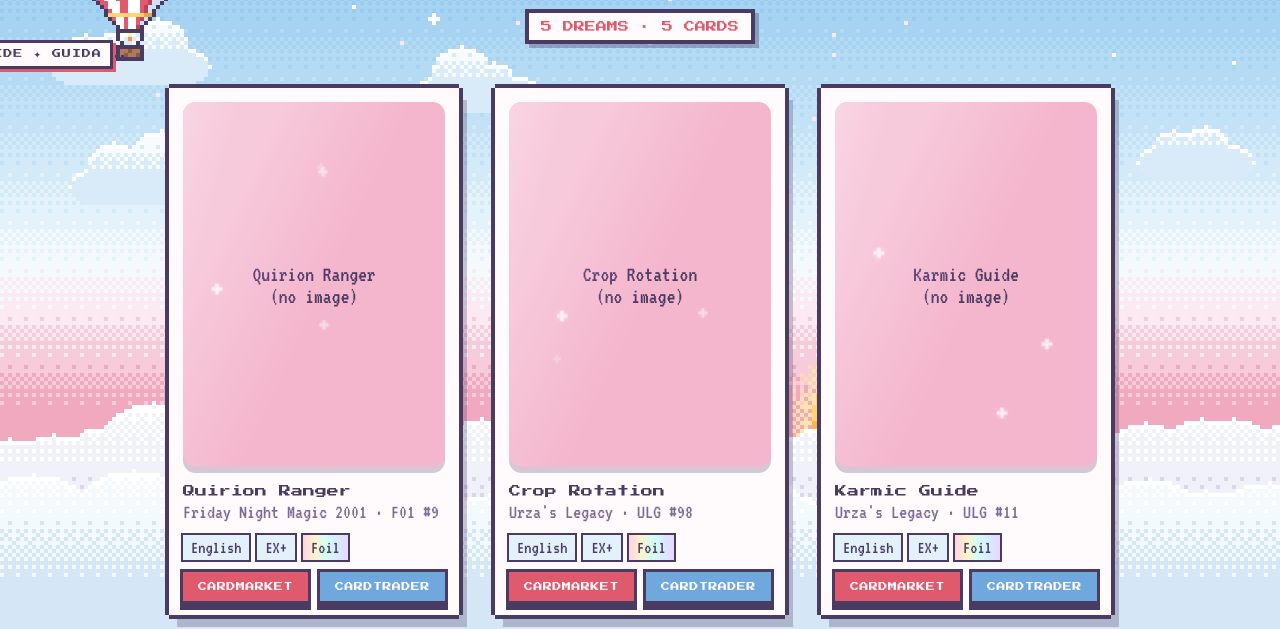
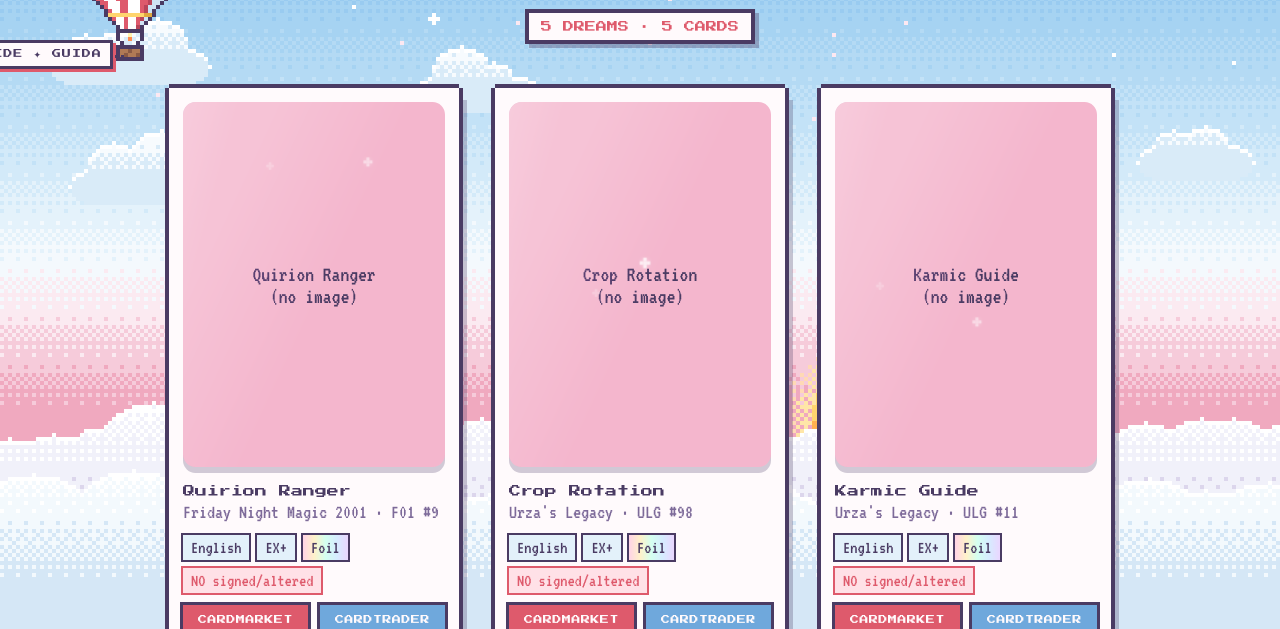
Before and after one commit to ALive95/dream-list, a plain HTML site: page index.html in a window 1280 px wide. Shown: the part 171-800 px from the top of the page. Drawn offline with Linux system fonts and the light colour scheme; no server answers.

Commit message:
small changes

```diff
--- a/index.html
+++ b/index.html
@@ -129,7 +129,7 @@
     background-size: 260% 260%;
     background-position: var(--hx, 0%) var(--hy, 50%);
     mix-blend-mode: color-dodge;
-    opacity: .5;
+    opacity: .32;
     animation: holo 6s ease-in-out infinite alternate;
   }
   .card.foil.etched::after {
@@ -138,11 +138,11 @@
       rgba(200, 220, 255, .6) 54%, rgba(255, 200, 220, .6) 62%, transparent 74%);
     background-size: 260% 260%;
     mix-blend-mode: overlay;
-    opacity: .7;
+    opacity: .5;
   }
   .card.foil::before {
     z-index: 2;
-    background: linear-gradient(105deg, transparent 42%, rgba(255, 255, 255, .55) 50%, transparent 58%);
+    background: linear-gradient(105deg, transparent 42%, rgba(255, 255, 255, .38) 50%, transparent 58%);
     background-size: 300% 100%;
     mix-blend-mode: soft-light;
     animation: sheen 3.8s linear infinite;
@@ -195,6 +195,7 @@
   }
   .badge.foil-badge { background: linear-gradient(90deg, #ffd3e6, #fff1c9, #d4fff0, #d6ecff, #ead6ff); }
   .badge.qty { background: var(--red); color: var(--white); }
+  .badge.no { background: #ffe1e7; color: var(--red); box-shadow: 0 0 0 2px var(--red); }
   .notes { font-size: 20px; color: #7d6a99; margin: 0; }
 
   .links { display: flex; gap: 12px; margin-top: auto; }
@@ -232,8 +233,11 @@
   html[data-ui="en"] [data-lang="it"], html[data-ui="it"] [data-lang="en"] { display: none !important; }
 
   /* ---------- Balloon hit area + banner ---------- */
+  /* Page content sits above the balloon; empty space lets clicks through to it */
+  header, main, footer { position: relative; z-index: 1; pointer-events: none; }
+  header .counter, main > *, footer a, footer button { pointer-events: auto; }
   #balloonHit {
-    position: fixed; left: 0; top: 0; z-index: 6;
+    position: fixed; left: 0; top: 0; z-index: 0;   /* behind the page content, above the sky */
     width: 84px; height: 108px;
     padding: 0; border: 0; background: transparent; cursor: pointer;
     transform: translate(-200px, -200px);
@@ -740,8 +744,8 @@
     el.style.animationDelay = `${Math.min(i, 12) * 60}ms`;
 
     const sparkles = isFoil
-      ? Array.from({ length: 4 }, () =>
-          `<span class="sparkle" style="left:${10 + Math.random() * 80}%;top:${8 + Math.random() * 84}%;animation-delay:${(Math.random() * 2.4).toFixed(2)}s"></span>`
+      ? Array.from({ length: 2 }, (_, k) =>
+          `<span class="sparkle" style="left:${(k ? 50 : 12) + Math.random() * 38}%;top:${8 + Math.random() * 70}%;animation-delay:${(k * 1.2 + Math.random() * 0.6).toFixed(2)}s"></span>`
         ).join("")
       : "";
 
@@ -765,6 +769,7 @@
         <span class="badge" title="${escapeHtml(cond.label)}">${escapeHtml(cond.code === "ANY" ? "ANY COND." : cond.code + "+")}</span>
         <span class="badge ${isFoil ? "foil-badge" : ""}">${escapeHtml(FINISHES[entry.finish] || "Non-foil")}</span>
         ${(Number(entry.quantity) || 1) > 1 ? `<span class="badge qty">×${Number(entry.quantity)}</span>` : ""}
+        <span class="badge no">NO signed/altered</span>
       </div>
       ${entry.notes ? `<p class="notes">${escapeHtml(entry.notes)}</p>` : ""}
       <div class="links">
```
